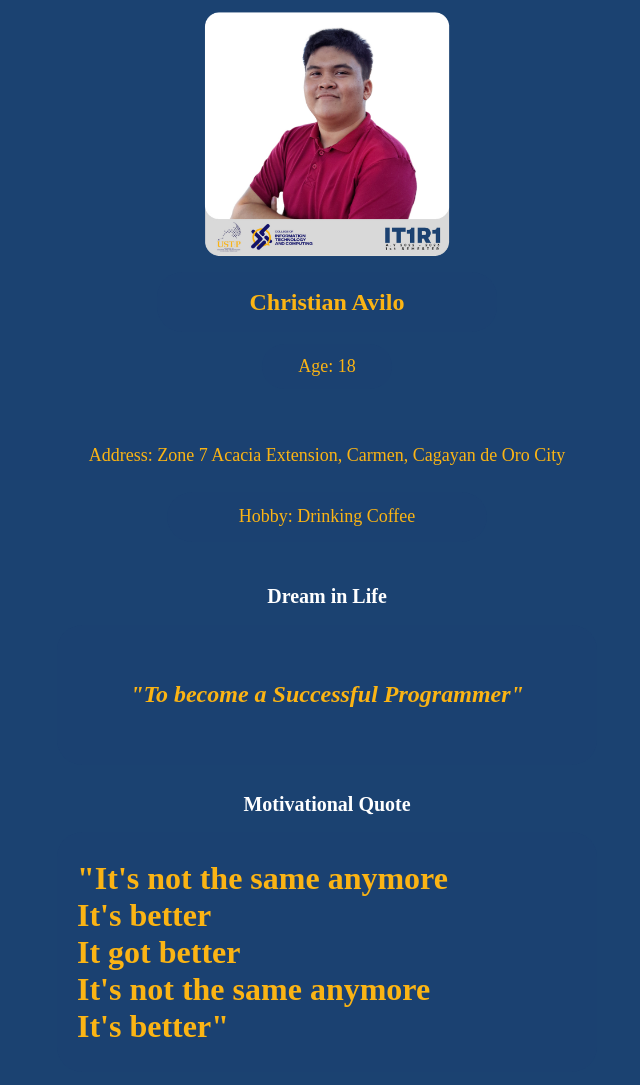
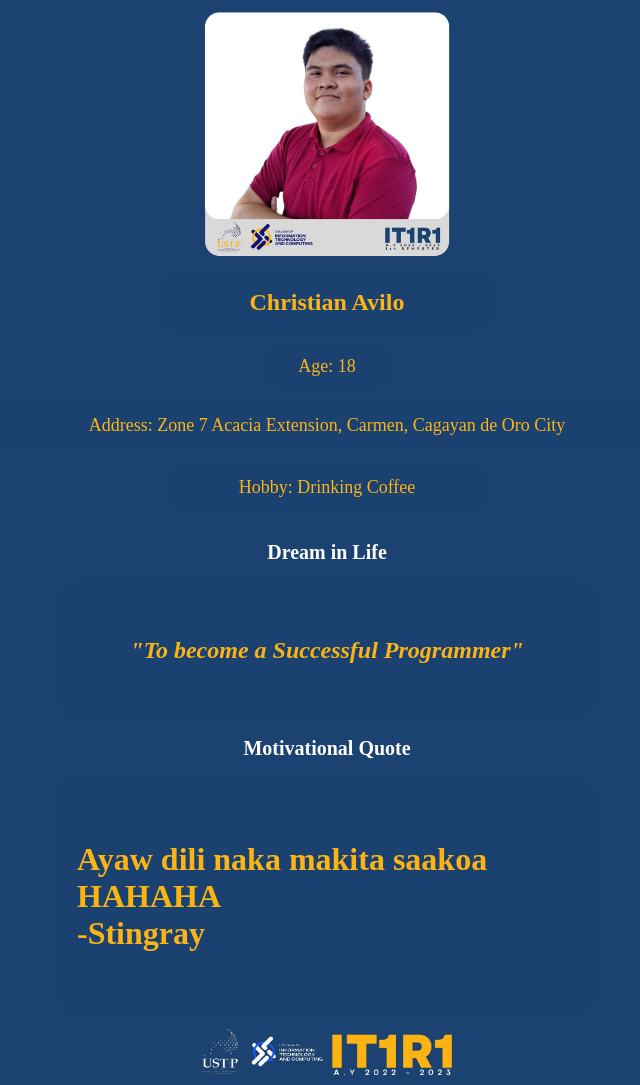
Before and after one commit to christian-av/it111web, a plain HTML site: page index.html in a window 1280 px wide. Shown: the whole page, without its empty margins (313-953 px from the left). Drawn offline with Linux system fonts and the light colour scheme.

Commit message:
Add files via upload

```diff
--- a/index.html
+++ b/index.html
@@ -15,24 +15,17 @@
 	<span id="break">-</span>
 	<p id="paragraph2">Age: 18</p>
 	<span id="break">-</span>
-	<span id="break">-</span>
-	<span id="break">-</span>
 	<p id="paragraph3">Address: Zone 7 Acacia Extension, Carmen, Cagayan de Oro City</p>
 	<span id="break">-</span>
 	<p id="paragraph4">Hobby: Drinking Coffee</p>
 	<span id="break">-</span>
+	<h2 id="htxt">Dream in Life</i></h1>
+	<h2 id="h2"><i>"To become a Successful Programmer"</i></h2>
+	<h2 id="htxt">Motivational Quote</h2>
+	<h1 id="h1">Ayaw dili naka makita saakoa HAHAHA <br> -Stingray </h1>
+
 	<span id="break">-</span>
-
-	<h2 id="htxt">Dream in Life</i></h1>
-		<h2 id="h2"><i>"To become a Successful Programmer"</i></h2>
-
-		<span id="break">-</span>
-	<h2 id="htxt">Motivational Quote</h2>
-	<h1 id="h1">"It's not the same anymore
-		<br>It's better
-		<br>It got better
-		<br>It's not the same anymore
-		<br>It's better"</h1>
+	<img id="imgtp" src="ir1.png" alt="Header">
 
 </body>
 </html>
--- a/main.css
+++ b/main.css
@@ -92,3 +92,8 @@ p {
     margin: 0 auto;
     width: 20%;
 }
+#imgtp {
+    display: block;
+    margin: 0 auto;
+    width: 20%;
+}
```
Also changed, not shown: ir1.png (added).
